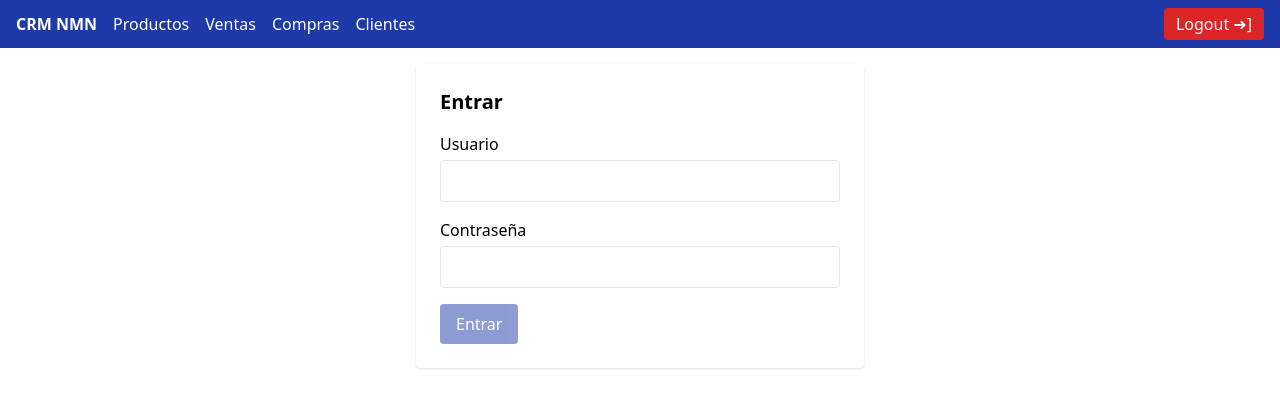
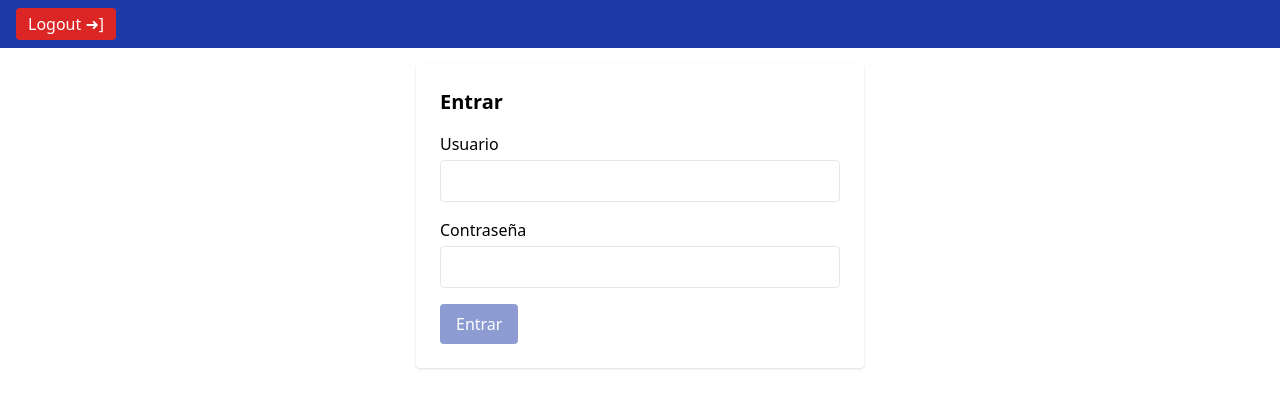
Before and after one commit to NicolasJRiosR/CRM, an Angular app in the folder frontend/: page /login in a window 1280 px wide. Shown: the top 408 px of the page. Built offline with nearby package versions, Linux system fonts and the light colour scheme.

Commit message:
Cambios hechos por Nacor García

```diff
--- a/frontend/src/app/navbar/NavbarComponent.html
+++ b/frontend/src/app/navbar/NavbarComponent.html
@@ -1,11 +1,5 @@
 <nav class="bg-brand-700 text-white px-4 py-2 flex justify-between items-center">
-  <div class="flex gap-4">
-    <span class="font-bold">CRM NMN</span>
-    <a routerLink="/productos" class="hover:underline">Productos</a>
-    <a routerLink="/ventas" class="hover:underline">Ventas</a>
-    <a routerLink="/compras" class="hover:underline">Compras</a>
-    <a routerLink="/clientes" class="hover:underline">Clientes</a>
-  </div>
+
   <button (click)="logout()" class="bg-red-600 px-3 py-1 rounded hover:bg-red-700">
     Logout ➜]
   </button>
```
